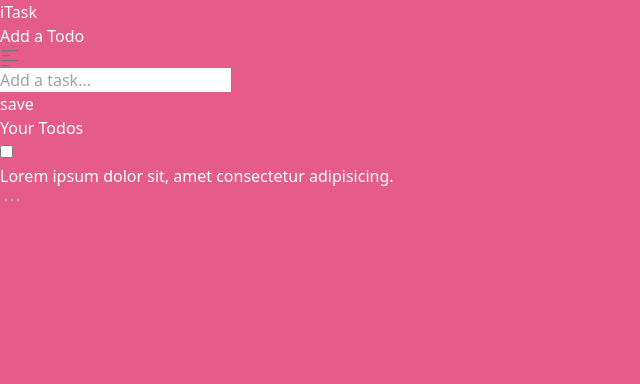
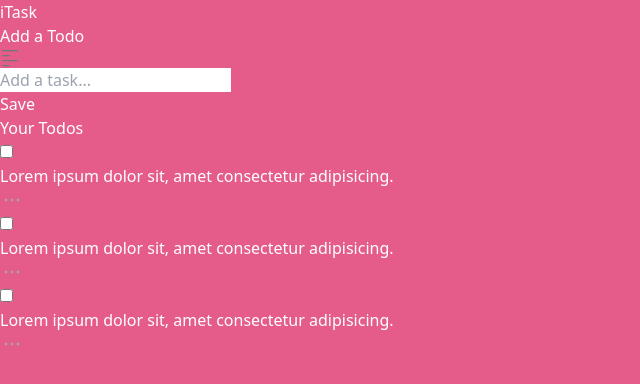
Before and after one commit to WinterBit/TodoList-App-using-React, a React (Vite) app: page / in a window 1280 px wide. Shown: the top 384 px of the page, without its empty margins (0-640 px from the left). Built offline with nearby package versions, Linux system fonts and the light colour scheme.

Commit message:
Added Dropdown Menu

```diff
--- a/src/App.jsx
+++ b/src/App.jsx
@@ -16,6 +16,8 @@ const App = () => {
         <div className="todos borde-2 h-[65%] w-[85%] m-auto">
           <div className="todosTitle text-xl font-bold mb-3">Your Todos</div>
           <Todo/>
+          <Todo/>
+          <Todo/>
         </div>
 
       </div>
--- a/src/components/addTodo.jsx
+++ b/src/components/addTodo.jsx
@@ -19,7 +19,7 @@ const addTodo = () => {
                     {/* ------ */}
                     <input className='w-[92%] h-full outline-none bg-transparent' type="text" placeholder='Add a task...' />
                 </div>
-                <button className="addbtn px-5 bg-[#e55c8a] h-full flex justify-center items-center rounded-md hover:bg-[#e7457b] transition-all ease-linear">save</button>
+                <button className="addbtn px-5 bg-[#e55c8a] h-full flex justify-center items-center rounded-md hover:bg-[#e7457b] transition-all ease-linear">Save</button>
             </div>
 
         </div>
--- /dev/null
+++ b/src/components/dropdown.jsx
@@ -0,0 +1,32 @@
+import React from 'react'
+
+const dropdown = () => {
+  return (
+    <div className="dropDownMenu absolute top-[25px] right-[-8px] bg-[#484f59] text-base font-light p-2 rounded-md z-20">
+
+    <div className="pin absolute border-r-red-500 w-5 h-5 bg-[#484f59] top-[-2px] right-[10px] rotate-45 z-10"></div>
+    <ul className='list-none flex flex-col gap-y-1'>
+      <li className='flex gap-2 justify-start items-center py-1 pl-1 pr-3 cursor-pointer rounded-md hover:bg-[#63676d] z-20'>
+        <svg xmlns="http://www.w3.org/2000/svg" viewBox="0 0 24 24" width={20} height={20} color={"#ffffff"} fill={"none"}>
+          <path d="M16.4249 4.60509L17.4149 3.6151C18.2351 2.79497 19.5648 2.79497 20.3849 3.6151C21.205 4.43524 21.205 5.76493 20.3849 6.58507L19.3949 7.57506M16.4249 4.60509L9.76558 11.2644C9.25807 11.772 8.89804 12.4078 8.72397 13.1041L8 16L10.8959 15.276C11.5922 15.102 12.228 14.7419 12.7356 14.2344L19.3949 7.57506M16.4249 4.60509L19.3949 7.57506" stroke="currentColor" strokeWidth="1.5" strokeLinejoin="round" />
+          <path d="M18.9999 13.5C18.9999 16.7875 18.9999 18.4312 18.092 19.5376C17.9258 19.7401 17.7401 19.9258 17.5375 20.092C16.4312 21 14.7874 21 11.4999 21H11C7.22876 21 5.34316 21 4.17159 19.8284C3.00003 18.6569 3 16.7712 3 13V12.5C3 9.21252 3 7.56879 3.90794 6.46244C4.07417 6.2599 4.2599 6.07417 4.46244 5.90794C5.56879 5 7.21252 5 10.5 5" stroke="currentColor" strokeWidth="1.5" strokeLinecap="round" strokeLinejoin="round" />
+        </svg>
+        Edit
+      </li>
+
+      <li className='flex gap-2 justify-start items-center py-1 pl-1 pr-3 cursor-pointer rounded-md hover:bg-[#63676d] z-20'>
+        <svg xmlns="http://www.w3.org/2000/svg" viewBox="0 0 24 24" width={20} height={20} color={"#ffffff"} fill={"none"}>
+          <path d="M19.5 5.5L18.8803 15.5251C18.7219 18.0864 18.6428 19.3671 18.0008 20.2879C17.6833 20.7431 17.2747 21.1273 16.8007 21.416C15.8421 22 14.559 22 11.9927 22C9.42312 22 8.1383 22 7.17905 21.4149C6.7048 21.1257 6.296 20.7408 5.97868 20.2848C5.33688 19.3626 5.25945 18.0801 5.10461 15.5152L4.5 5.5" stroke="currentColor" strokeWidth="1.5" strokeLinecap="round" />
+          <path d="M3 5.5H21M16.0557 5.5L15.3731 4.09173C14.9196 3.15626 14.6928 2.68852 14.3017 2.39681C14.215 2.3321 14.1231 2.27454 14.027 2.2247C13.5939 2 13.0741 2 12.0345 2C10.9688 2 10.436 2 9.99568 2.23412C9.8981 2.28601 9.80498 2.3459 9.71729 2.41317C9.32164 2.7167 9.10063 3.20155 8.65861 4.17126L8.05292 5.5" stroke="currentColor" strokeWidth="1.5" strokeLinecap="round" />
+          <path d="M9.5 16.5L9.5 10.5" stroke="currentColor" strokeWidth="1.5" strokeLinecap="round" />
+          <path d="M14.5 16.5L14.5 10.5" stroke="currentColor" strokeWidth="1.5" strokeLinecap="round" />
+        </svg>
+        Delete
+      </li>
+    </ul>
+
+  </div>
+  )
+}
+
+export default dropdown
--- a/src/components/todo.jsx
+++ b/src/components/todo.jsx
@@ -1,14 +1,25 @@
 import React, { useState } from 'react'
+import Dropdown from './dropdown'
 
 const todo = () => {
   const [ischeck, setIscheck] = useState(false)
-  const [checkedStyle, setCheckedStyle] = useState({ display: 'block', bgcolor: '#e55c8a' })
-  const [notcheckedStyle, setNotcheckedStyle] = useState({ display: 'none', bgcolor: '#484f59' })
+  const [checkedStyle, setCheckedStyle] = useState({ display: 'block', bgcolor: '#e55c8a', "text-decoration-line": "line-through", color: "#879098" })
+  const [notcheckedStyle, setNotcheckedStyle] = useState({ display: 'none', bgcolor: '#484f59', "text-decoration-line": "none", color: "white" })
+
+  const [clicked, setClicked] = useState(false)
+
+  const handleClick = () => {
+    setClicked(!clicked)
+  }
 
   const handleCheck = () => {
     setIscheck(!ischeck)
-    console.log(ischeck)
   }
+
+  const taskStyle = {
+    color: ischeck ? checkedStyle.color : notcheckedStyle.color,
+    textDecorationLine: ischeck ? checkedStyle['text-decoration-line'] : notcheckedStyle['text-decoration-line']
+  };
 
   return (
     <div className='todo w-full h-[10%] flex justify-between items-center'>
@@ -16,16 +27,16 @@ const todo = () => {
 
         <div className="boxcheck w-[18px] h-[18px] relative">
           <input onClick={handleCheck} className='w-[18px] h-[18px] opacity-0 absolute z-30' type="checkbox" id='check' />
-          <span style={{ backgroundColor: ischeck ? checkedStyle.bgcolor : notcheckedStyle.bgcolor }} className='box absolute left-0 bg-[#484f59] border-[1px] border-black w-full h-full rounded-sm z-10'></span>
+          <span style={{ backgroundColor: ischeck ? checkedStyle.bgcolor : notcheckedStyle.bgcolor }} className='box absolute left-0 bg-[#484f59] border-[1px] border-black w-[18px] h-[18px] rounded-sm z-10'></span>
           <span style={{ display: ischeck ? checkedStyle.display : notcheckedStyle.display }} className="check absolute left-1/2 top-px -translate-x-1/2 w-1/3 h-2/3 border-b-2 border-r-2 rotate-45 z-20"></span>
         </div>
 
-        <div className="task text-sm">Lorem ipsum dolor sit, amet consectetur adipisicing.</div>
+        <div style={taskStyle} className="task text-sm">Lorem ipsum dolor sit, amet consectetur adipisicing.</div>
       </div>
 
-      <div className="right">
+      <div className="right relative">
 
-        <div className="more relative rounded-full cursor-pointer hover:bg-[#e55c8a44] transition-all ease-linear">
+        <div onClick={handleClick} className="more relative rounded-full cursor-pointer hover:bg-[#e55c8a44] transition-all ease-linear">
           <svg className='hover:text-[#e55c8a]' xmlns="http://www.w3.org/2000/svg" viewBox="0 0 24 24" width={24} height={24} color={"#a2abb8"} fill={"none"}>
             <path d="M11.9959 12H12.0049" stroke="currentColor" strokeWidth="2.5" strokeLinecap="round" strokeLinejoin="round" />
             <path d="M17.9998 12H18.0088" stroke="currentColor" strokeWidth="2.5" strokeLinecap="round" strokeLinejoin="round" />
@@ -33,6 +44,7 @@ const todo = () => {
           </svg>
         </div>
 
+        {clicked && (<Dropdown/>)}
       </div>
 
     </div>
```
